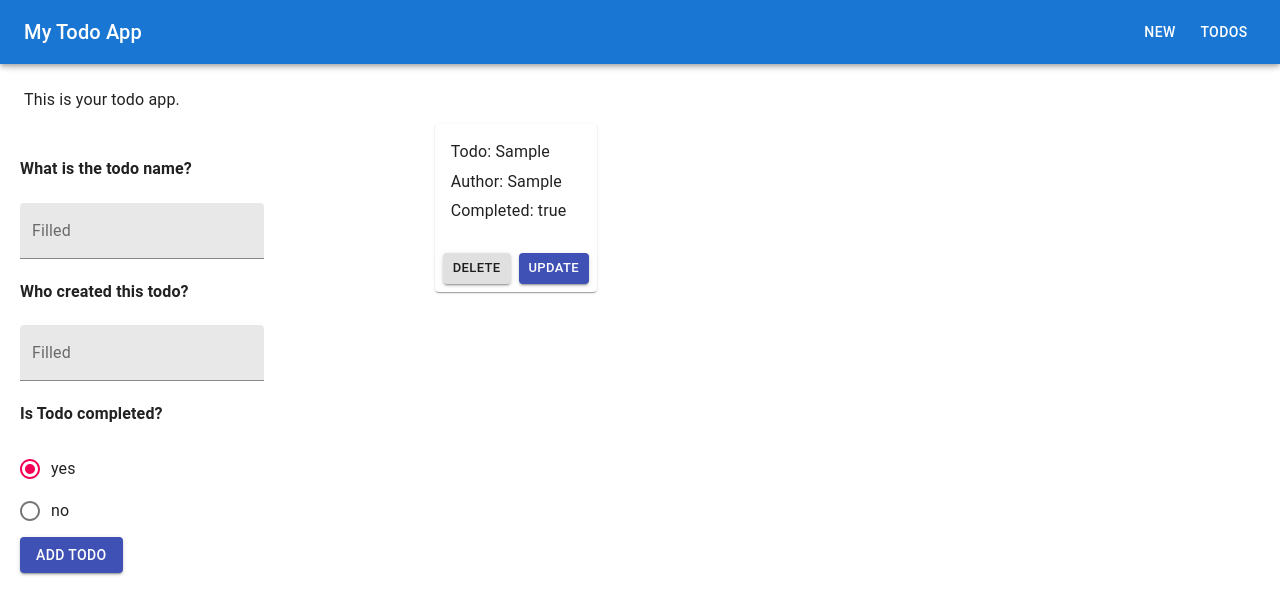
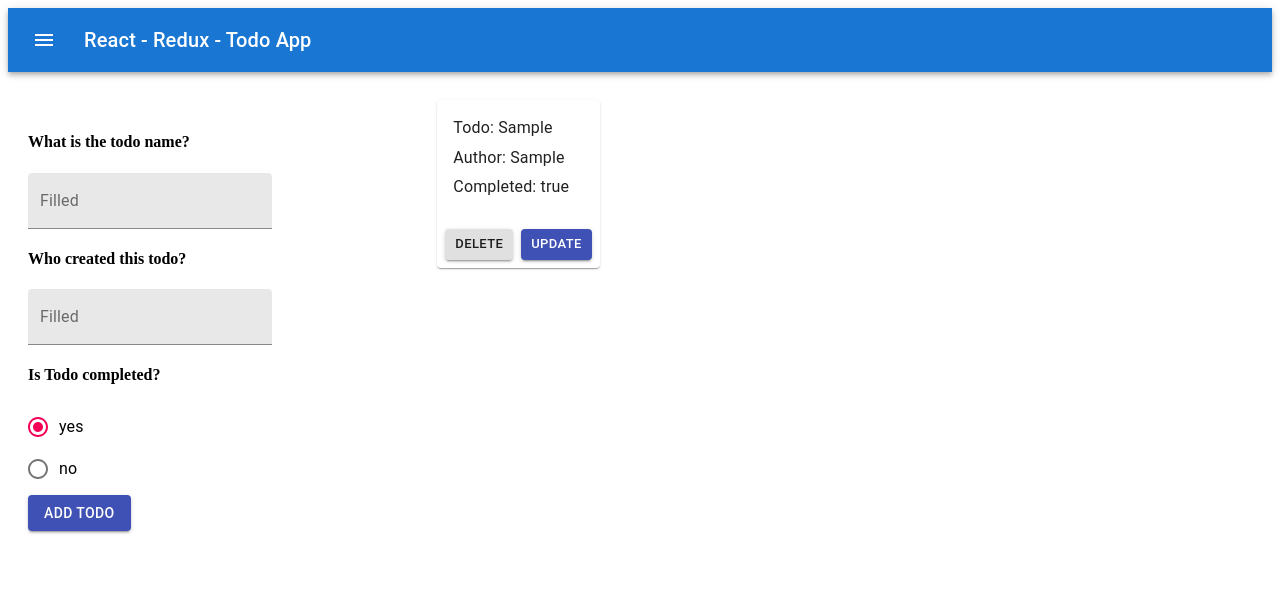
Before and after one commit to sonam-git/React_Redux_Todo, a React (Create React App) app: page / in a window 1280 px wide. Both pictures are taken after typing "Sample", "Sample" into the empty fields and a click on the button "ADD TODO". Shown: the top 614 px of the page. Built offline with nearby package versions, Linux system fonts and the light colour scheme.

Commit message:
ui updated

```diff
--- a/src/components/Navbar.js
+++ b/src/components/Navbar.js
@@ -1,114 +1,35 @@
 import * as React from 'react';
-import PropTypes from 'prop-types';
 import AppBar from '@mui/material/AppBar';
 import Box from '@mui/material/Box';
-import CssBaseline from '@mui/material/CssBaseline';
-import Divider from '@mui/material/Divider';
-import Drawer from '@mui/material/Drawer';
-import IconButton from '@mui/material/IconButton';
-import List from '@mui/material/List';
-import ListItem from '@mui/material/ListItem';
-import ListItemButton from '@mui/material/ListItemButton';
-import ListItemText from '@mui/material/ListItemText';
-import MenuIcon from '@mui/icons-material/Menu';
 import Toolbar from '@mui/material/Toolbar';
 import Typography from '@mui/material/Typography';
-import Button from '@mui/material/Button';
+// import Button from '@mui/material/Button';
+import IconButton from '@mui/material/IconButton';
+import MenuIcon from '@mui/icons-material/Menu';
 
-const drawerWidth = 240;
-const navItems = ['New', 'Todos'];
-
-export const Navbar = (props) => {
-  const { window } = props;
-  const [mobileOpen, setMobileOpen] = React.useState(false);
-
-  const handleDrawerToggle = () => {
-    setMobileOpen((prevState) => !prevState);
-  };
-
-  const drawer = (
-    <Box onClick={handleDrawerToggle} sx={{ textAlign: 'center' }}>
-      <Typography variant="h6" sx={{ my: 2 }}>
-        My Todo App
-      </Typography>
-      <Divider />
-      <List>
-        {navItems.map((item) => (
-          <ListItem key={item} disablePadding>
-            <ListItemButton sx={{ textAlign: 'center' }}>
-              <ListItemText primary={item} />
-            </ListItemButton>
-          </ListItem>
-        ))}
-      </List>
-    </Box>
-  );
-
-  const container = window !== undefined ? () => window().document.body : undefined;
-
+export const Navbar = () => {
   return (
-    <Box sx={{ display: 'flex' }}>
-      <CssBaseline />
-      <AppBar component="nav">
+    <Box sx={{ flexGrow: 1, marginBottom: 5 }}>
+      <AppBar position="static">
         <Toolbar>
           <IconButton
+            size="large"
+            edge="start"
             color="inherit"
-            aria-label="open drawer"
-            edge="start"
-            onClick={handleDrawerToggle}
-            sx={{ mr: 2, display: { sm: 'none' } }}
+            aria-label="menu"
+            sx={{ mr: 2 }}
           >
             <MenuIcon />
           </IconButton>
-          <Typography
-            variant="h6"
-            component="div"
-            sx={{ flexGrow: 1, display: { xs: 'none', sm: 'block' } }}
-          >
-            My Todo App
+          <Typography variant="h6" component="div" sx={{ flexGrow: 1 }}>
+         React - Redux - Todo App
           </Typography>
-          <Box sx={{ display: { xs: 'none', sm: 'block' } }}>
-            {navItems.map((item) => (
-              <Button key={item} sx={{ color: '#fff' }}>
-                {item}
-              </Button>
-            ))}
-          </Box>
+          {/* <Button color="inherit">New</Button> */}
         </Toolbar>
       </AppBar>
-      <nav>
-        <Drawer
-          container={container}
-          variant="temporary"
-          open={mobileOpen}
-          onClose={handleDrawerToggle}
-          ModalProps={{
-            keepMounted: true, // Better open performance on mobile.
-          }}
-          sx={{
-            display: { xs: 'block', sm: 'none' },
-            '& .MuiDrawer-paper': { boxSizing: 'border-box', width: drawerWidth },
-          }}
-        >
-          {drawer}
-        </Drawer>
-      </nav>
-      <Box component="main" sx={{ p: 3 }}>
-        <Toolbar />
-        <Typography>
-         This is your todo app.
-        </Typography>
-      </Box>
     </Box>
   );
 }
 
-Navbar.propTypes = {
-  /**
-   * Injected by the documentation to work in an iframe.
-   * You won't need it on your project.
-   */
-  window: PropTypes.func,
-};
 
 export default Navbar;
--- a/src/components/Todo.js
+++ b/src/components/Todo.js
@@ -1,9 +1,7 @@
-import React,{ useState } from "react";
+import React, { useState } from "react";
 import { useDispatch } from "react-redux";
-import{ useTodo} from "./useTodo";
-import {addTodo,deleteTodo,updateTodo} from '../reducers/todosSlice';
-
-
+import { useTodo } from "./useTodo";
+import { addTodo, deleteTodo, updateTodo } from "../reducers/todosSlice";
 
 import {
   Typography,
@@ -25,7 +23,7 @@ import {
 
 export const Todo = () => {
   const dispatch = useDispatch();
-const  {
+  const {
     todoInput,
     setTodoInput,
     authorInput,
@@ -61,10 +59,10 @@ const handleUpdateTodo = () => {
   };
 
   return (
-    <div >
-<Grid container  style={{ marginLeft: 20 }}>
-        <Grid item xs={4} >
-      <Box >
+    <div>
+      <Grid container style={{ marginLeft: 20 }}>
+        <Grid item xs={4}>
+          <Box>
             <h4>What is the todo name?</h4>
             <TextField
               variant="filled"
@@ -98,7 +96,7 @@ const handleUpdateTodo = () => {
           <Button
             variant="contained"
             color="primary"
-        style={{  marginTop: 5 }}
+            style={{ marginTop: 5 }}
             onClick={() => {
               const todo = {
                 todo: todoInput,
@@ -114,25 +112,31 @@ const handleUpdateTodo = () => {
           </Button>
         </Grid>
         <Grid item xs={8}>
-<Grid container spacing={3} >
+          <Grid container spacing={3}>
             {todos.length === 0 ? (
               <h4>There is no todos yet.</h4>
             ) : (
-
               todos.map((todo, index) => {
                 return (
                   <Card
                     key={index}
                     sx={{ widtWidth: 345 }}
-              style={{ backgroundColor: "white", marginBottom: 15, marginRight: 15 }}
+                    style={{
+                      backgroundColor: "white",
+                      marginBottom: 15,
+                      marginRight: 15,
+                    }}
                   >
                     <CardContent>
                       <Typography gutterBottom variant="body1" component="div">
-                  Todo: {todo.todo[0].toUpperCase()+ todo.todo.slice(1)}
+                        Todo: {todo.todo[0].toUpperCase() + todo.todo.slice(1)}
                       </Typography>
                       <Typography gutterBottom variant="body1" component="div">
                         {/* Author: {todo.author[0].toUpperCase() + todo.author.slice(1)} */}
-                  Author: {todo.author ? todo.author[0].toUpperCase() + todo.author.slice(1) : ''}
+                        Author:{" "}
+                        {todo.author
+                          ? todo.author[0].toUpperCase() + todo.author.slice(1)
+                          : ""}
                       </Typography>
                       <Typography gutterBottom variant="body1" component="div">
                         Completed: {String(todo.completed)}
@@ -140,17 +144,20 @@ const handleUpdateTodo = () => {
                     </CardContent>
                     <CardActions>
                       <Button
-
                         variant="contained"
                         size="small"
                         onClick={() => handleDeleteTodo(todo.id)} // Call handleDeleteTodo with the todo's id
-                >Delete</Button>
+                      >
+                        Delete
+                      </Button>
                       <Button
                         color="primary"
                         variant="contained"
                         size="small"
                         onClick={() => openUpdateForm(todo)}
-                >Update</Button>
+                      >
+                        Update
+                      </Button>
                     </CardActions>
                   </Card>
                 );
@@ -160,7 +167,10 @@ const handleUpdateTodo = () => {
         </Grid>
       </Grid>
       {/* Add a dialog or form for updating todos */}
-         <Dialog open={openUpdateDialog} onClose={() => setOpenUpdateDialog(false)}>
+      <Dialog
+        open={openUpdateDialog}
+        onClose={() => setOpenUpdateDialog(false)}
+      >
         <DialogTitle>Update Todo</DialogTitle>
         <DialogContent>
           <TextField
@@ -196,7 +206,6 @@ const handleUpdateTodo = () => {
           </Button>
         </DialogActions>
       </Dialog>
-
     </div>
   );
 };
```
Also changed, not shown: src/reducers/todosSlice.js (+4 -4 lines). Lines whose indentation alone changed are shown as unchanged.
